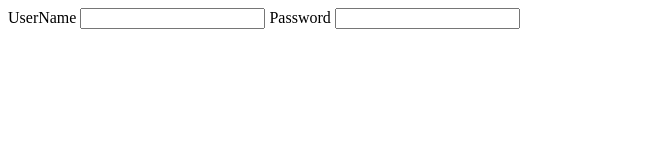
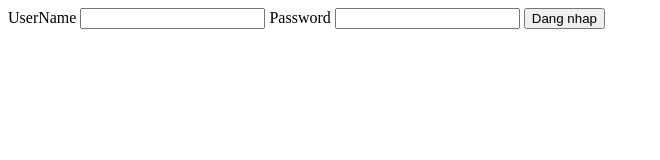
Before and after one commit to TanTruongz/ktra, a plain HTML site: page index.html in a window 1280 px wide. Shown: the whole page, without its empty margins (0-660 px from the left). Drawn offline with Linux system fonts and the light colour scheme.

Commit message:
third commit-2

```diff
--- a/index.html
+++ b/index.html
@@ -13,5 +13,6 @@
     <label>Password
     <input type="password" name="" id="txtPassword">
     </label>
+    <button>Dang nhap</button>
 </body>
 </html>
```
